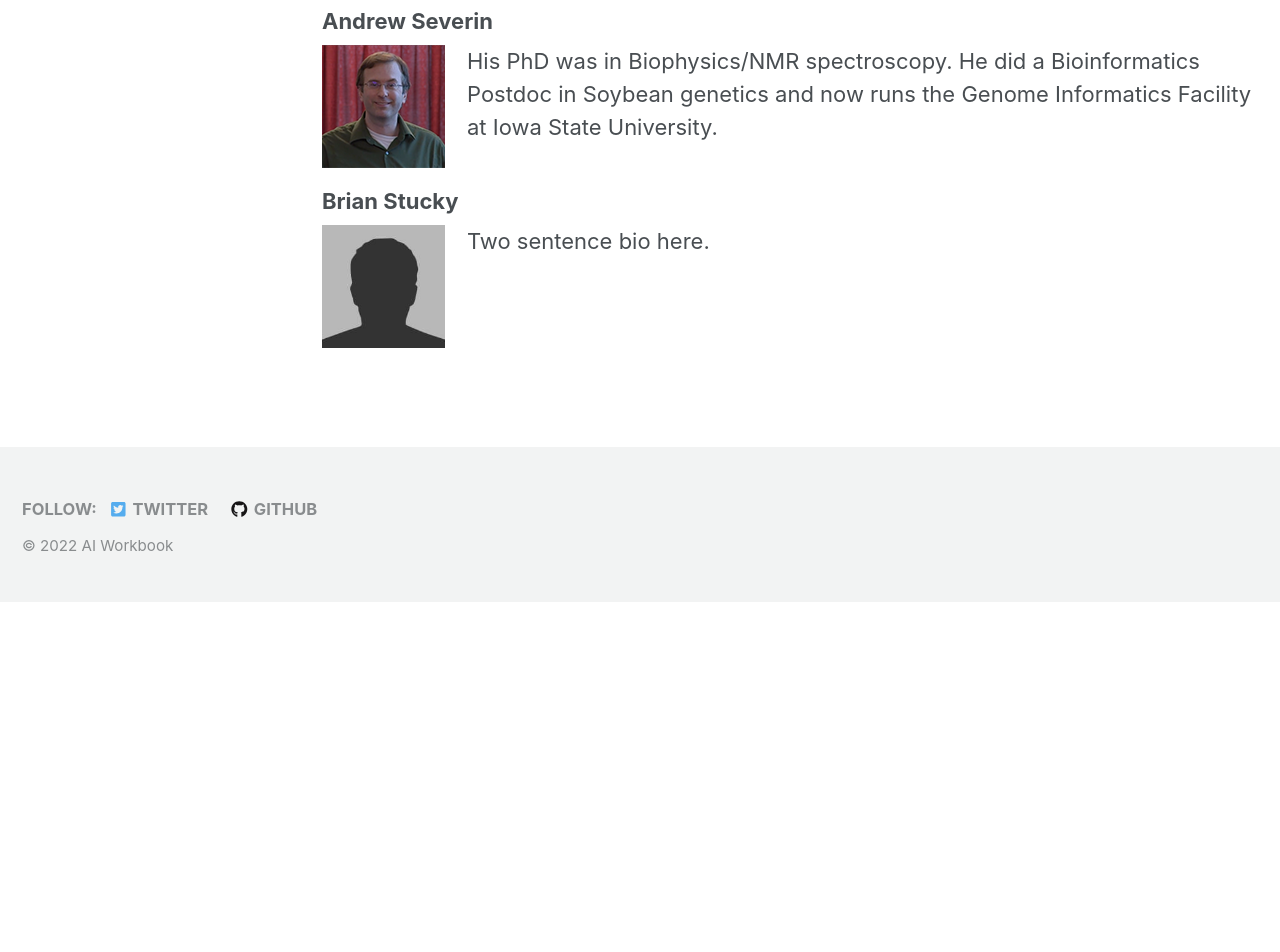
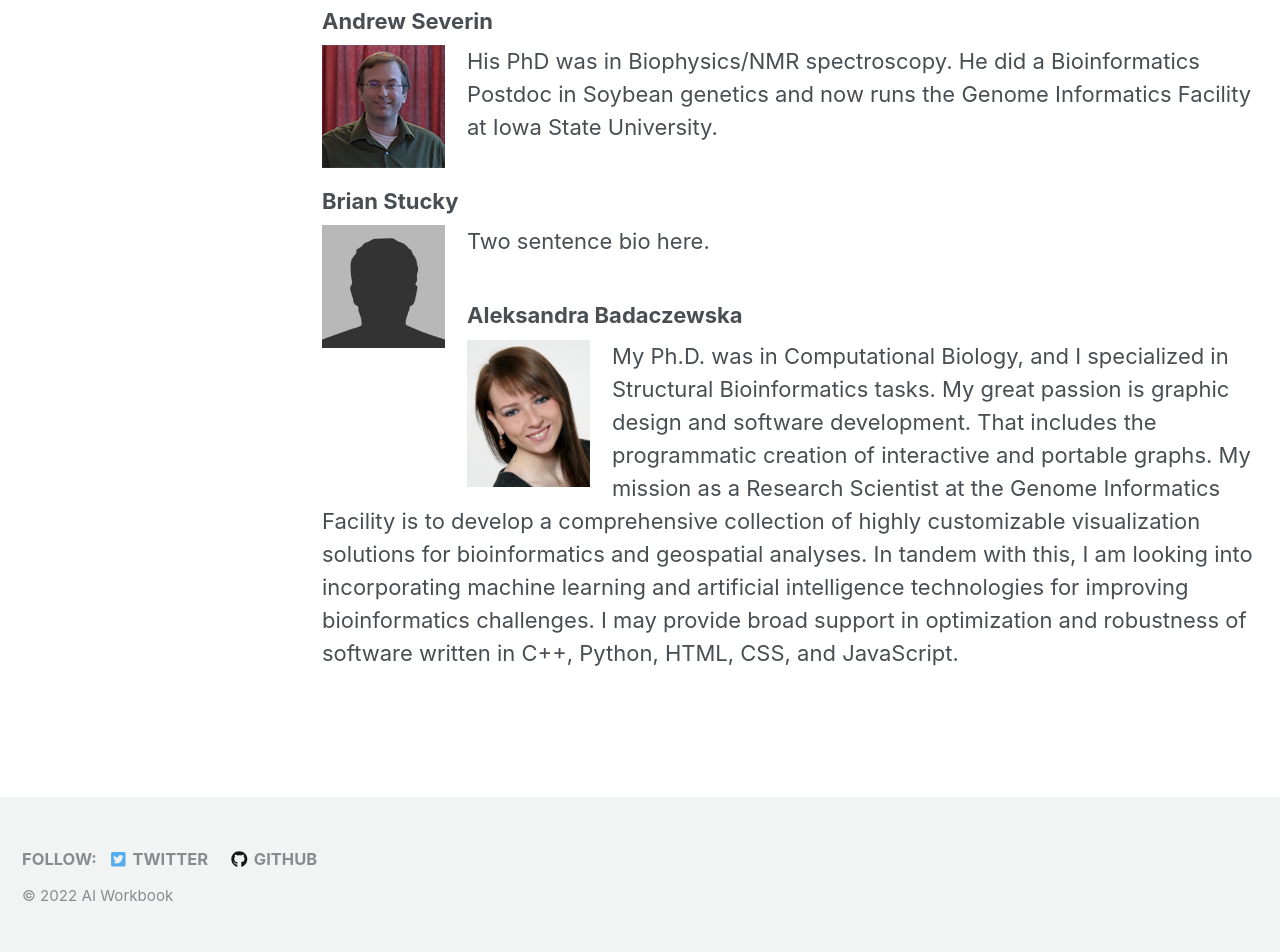
Before and after one commit to SharuPaul/AI-workbook, a Jekyll site: the page built from _pages/people.md, in a window 1280 px wide. Shown: the part 393-1345 px from the top of the page. Built offline with Jekyll 4.4.1, drawn with Linux system fonts in a browser that asks for light colours; cached includes are drawn as plain includes; nearby versions of some CDN libraries; comment, search, counter and statistics services are not loaded; before the commit the page ends 995 px from its top, so only the background shows below that.

Commit message:
added author profile

```diff
--- a/_pages/people.md
+++ b/_pages/people.md
@@ -15,7 +15,14 @@ header:
 ![Andrew](../assets/images/people/Andrew.png){: .align-left}
 His PhD was in Biophysics/NMR spectroscopy. He did a Bioinformatics Postdoc in Soybean genetics and now runs the Genome Informatics Facility at Iowa State University.
 
+
 ### Brian Stucky
 
 ![Brian Stucky](../assets/images/people/profile.jpg){: .align-left-profile }
 Two sentence bio here.
+
+
+### Aleksandra Badaczewska
+
+![Aleksandra Badaczewska](../assets/images/people/Alex.png){: .align-left-profile }
+My Ph.D. was in Computational Biology, and I specialized in Structural Bioinformatics tasks. My great passion is graphic design and software development. That includes the programmatic creation of interactive and portable graphs. My mission as a Research Scientist at the Genome Informatics Facility is to develop a comprehensive collection of highly customizable visualization solutions for bioinformatics and geospatial analyses. In tandem with this, I am looking into incorporating machine learning and artificial intelligence technologies for improving bioinformatics challenges. I may provide broad support in optimization and robustness of software written in C++, Python, HTML, CSS, and JavaScript.
```
Also changed, not shown: Alphafold/00_ProteinStructure.md (+2 -0 lines), _data/authors.yml (+8 -0 lines), assets/images/people/Alex.png (added).
